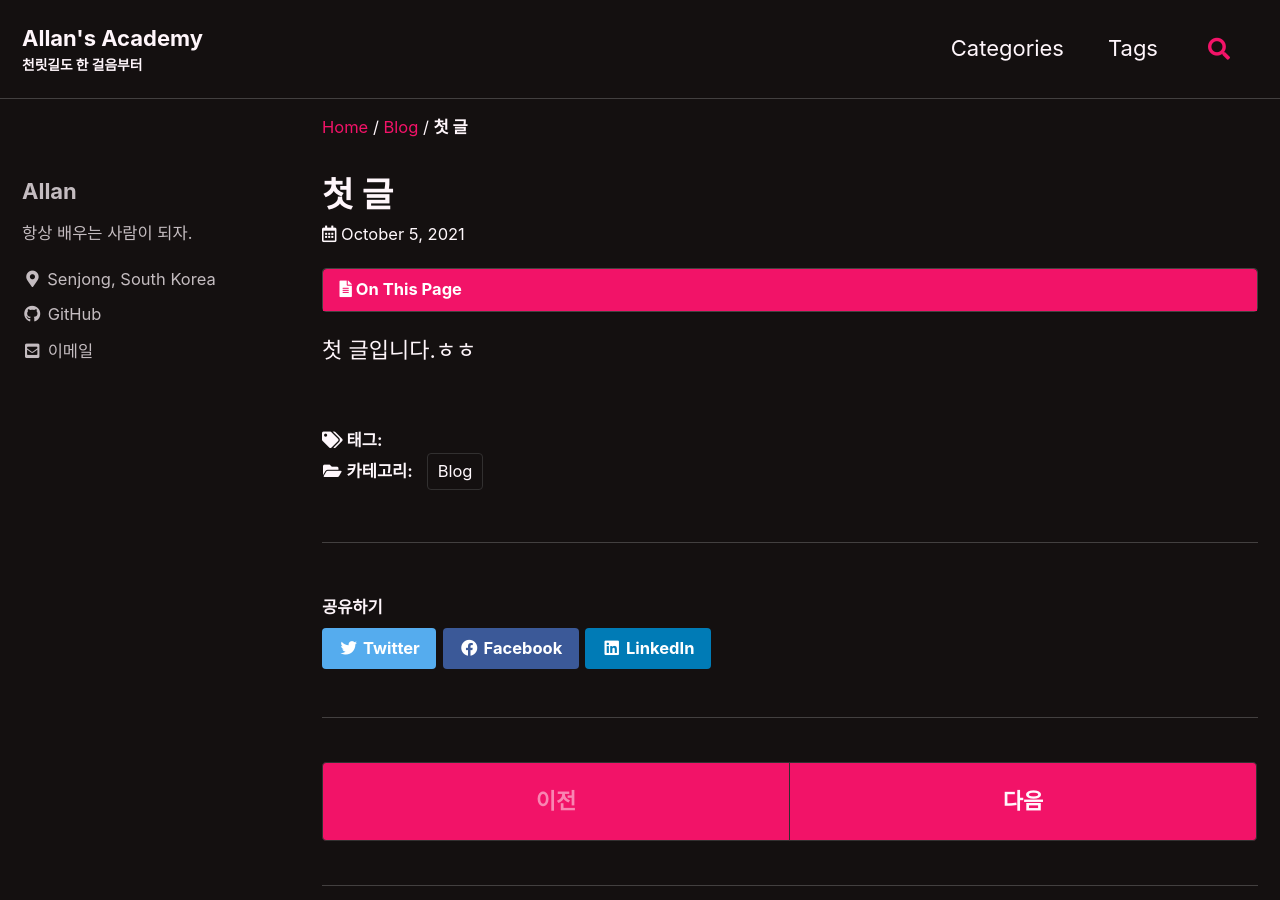
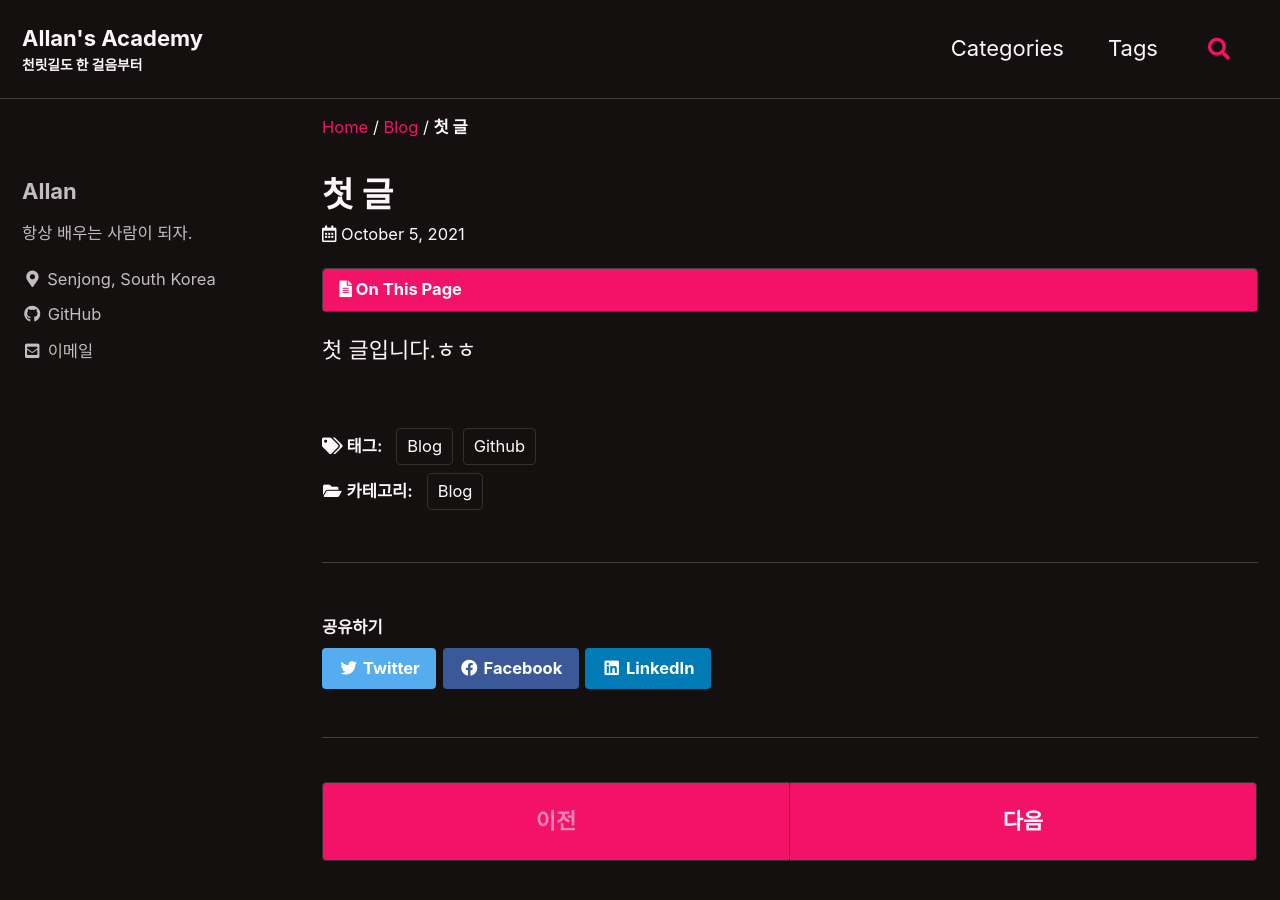
Before and after one commit to yoonsangmin/yoonsangmin.github.io, a Jekyll site: the page built from _posts/2021-10-05-my-first-post.md, in a window 1280 px wide and 900 px high. Built offline with Jekyll 4.4.1, drawn with Linux system fonts in a browser that asks for light colours; cached includes are drawn as plain includes; comment, search, counter and statistics services are not loaded.

Commit message:
수정함

```diff
--- a/_includes/tag-list.html
+++ b/_includes/tag-list.html
@@ -12,7 +12,7 @@
     <strong><i class="fas fa-fw fa-tags" aria-hidden="true"></i> {{ site.data.ui-text[site.locale].tags_label | default: "Tags:" }} </strong>
     <span itemprop="keywords">
     {% for tag_word in tags_sorted %}
-      {% if site.data.tags contains tag %}
+      {% if site.data.tags contains tag_word %}
         <a href="{{ tag_word | slugify | prepend: path_type | prepend: site.tag_archive.path | relative_url }}" class="page__taxonomy-item p-category" rel="tag">{{ tag_word }}</a>{% unless forloop.last %}<span class="sep">, </span>{% endunless %}
       {% endif %}
     {% endfor %}
```
